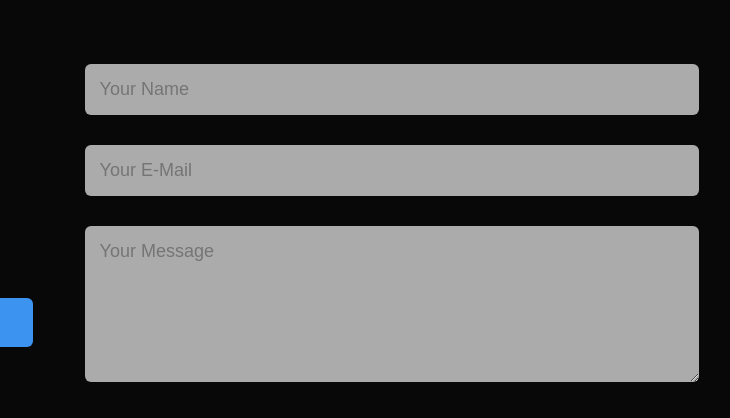
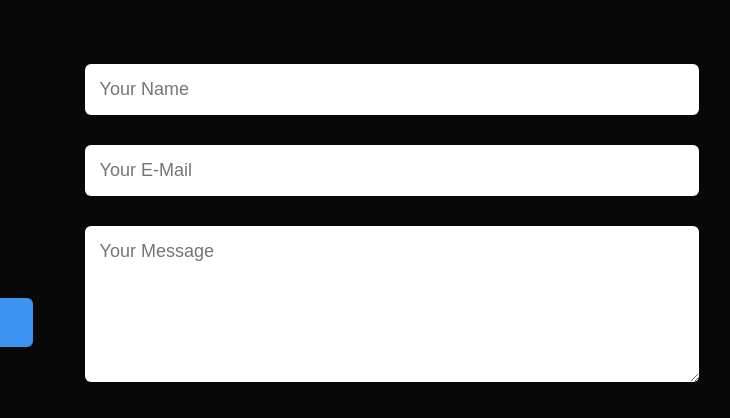
Before and after one commit to gauravsoniiii/GauravPortfolio, a plain HTML site: page index.html in a window 1280 px wide. Shown: the part 2244-2662 px from the top of the page, 453-1183 px from the left. Drawn offline with Linux system fonts and the light colour scheme.

Commit message:
Update style.css

```diff
--- a/style.css
+++ b/style.css
@@ -220,7 +220,7 @@ form input, form textarea{
     width: 100%;
     border: 0;
     outline: none;
-    background: #ababab;
+    background: white;
     padding: 15px;
     margin: 15px 0;
     color: white;
```
